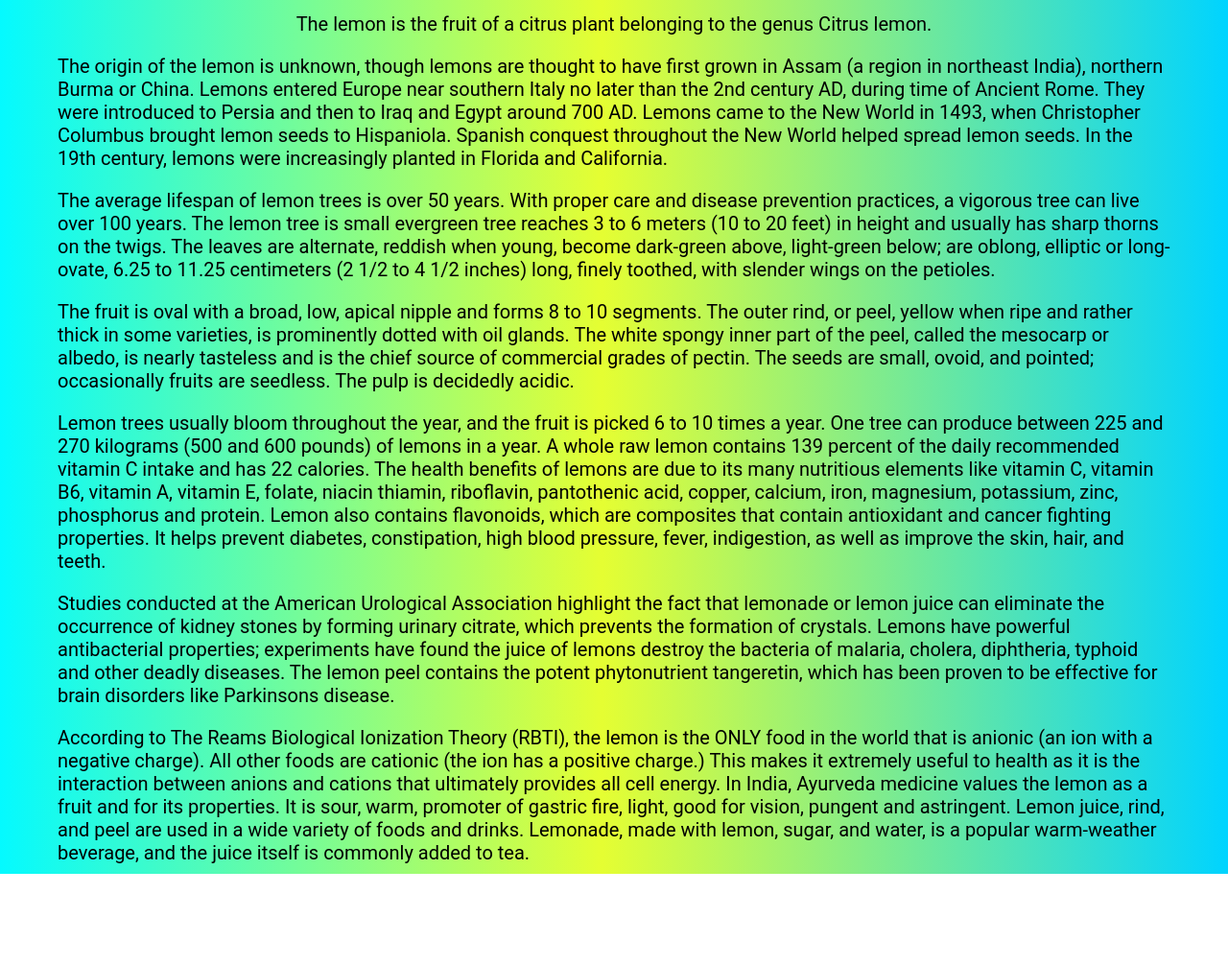
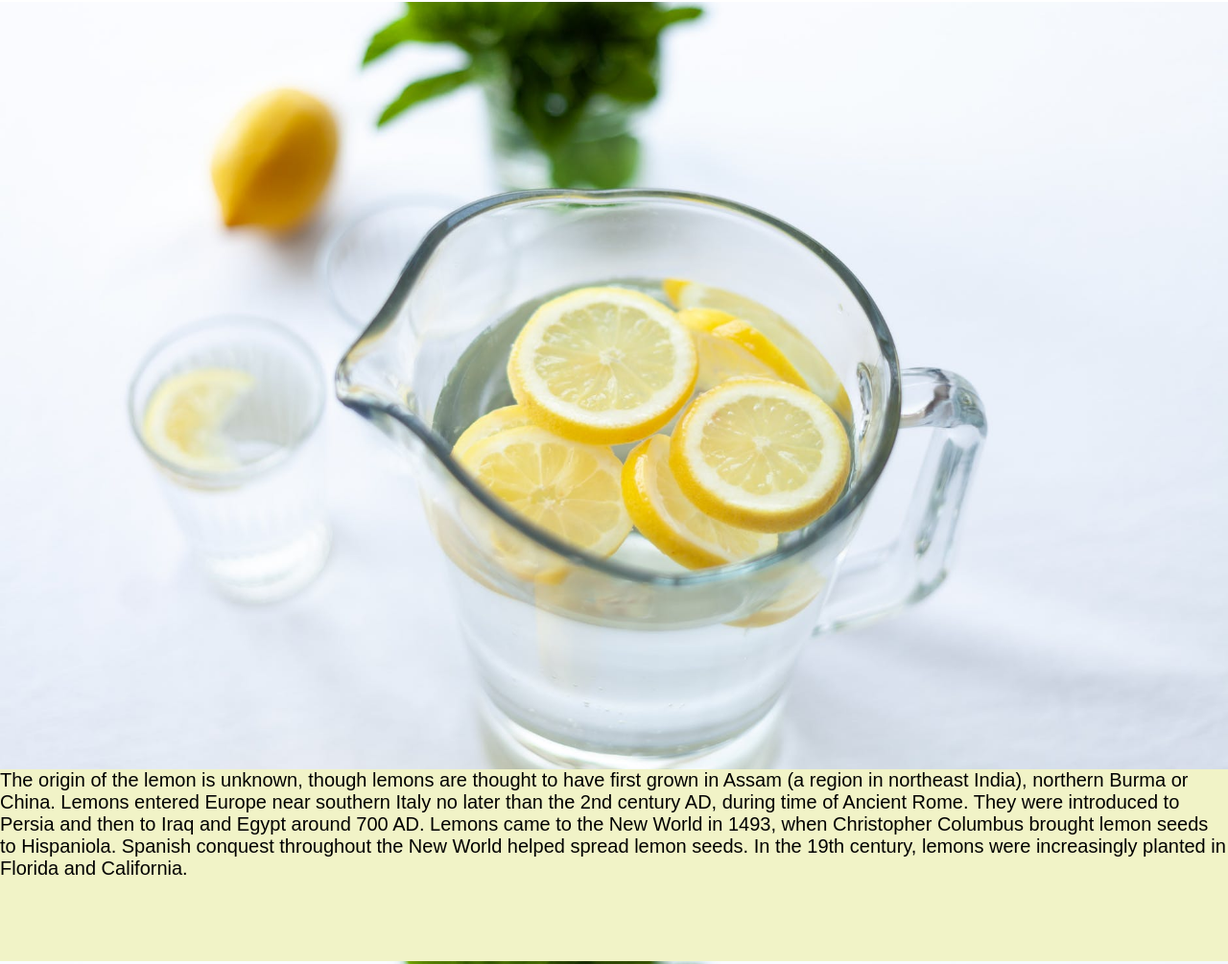
Before and after one commit to AngiBatess/LightBox, a plain HTML site: page index.html in a window 1280 px wide. Shown: the part 240-1245 px from the top of the page at 96% size. Before the commit the page ends 1151 px from the top, so only its background shows below. Drawn offline with Linux system fonts and the light colour scheme.

Commit message:
parallax

```diff
--- a/index.html
+++ b/index.html
@@ -10,11 +10,24 @@
       font-family: sans-serif;
     }
 
-    body {
-      background: rgb(4, 250, 255);
-      background: linear-gradient(90deg, rgba(4, 250, 255, 1) 0%, rgba(229, 254, 50, 1) 49%, rgba(0, 212, 255, 1) 100%);
+    body, html {
+      height: 100%;
+      /* background: rgb(4, 250, 255);
+      background: linear-gradient(90deg, rgba(4, 250, 255, 1) 0%, rgba(229, 254, 50, 1) 49%, rgba(0, 212, 255, 1) 100%); */
     }
+    .parallax {
+      /* The image used */
 
+      background-image: url("ade.jpeg");
+      /* Full height */
+      height: 100%;
+
+      /* Create the parallax scrolling effect */
+      background-attachment: fixed;
+      background-position: center;
+      background-repeat: no-repeat;
+      background-size: cover;
+    }
     h1 {
       text-align: center;
       font-family: 'Roboto';
@@ -22,11 +35,11 @@
       padding: 0.5em auto;
     }
 
-    p {
+    /* p {
       padding: 0.5em 3em 0.5em 3em;
       font-family: 'Roboto';
       font-size: 20px;
-    }
+    } */
 
     #slideshow {
       display: flex;
@@ -254,8 +267,10 @@
         <img src="lemon.jpeg">
       </a>
     </p>
-    <p>The lemon is the fruit of a citrus plant belonging to the genus Citrus lemon.</p>
-    <p>The origin of the lemon is unknown, though lemons are thought to have first grown in Assam (a region in northeast India), northern Burma or China.
+  </div>
+    <div class="parallax"></div>
+    <div style="height:200px;background-color:rgba(208, 215, 70, 0.3);font-size:20px">
+      The origin of the lemon is unknown, though lemons are thought to have first grown in Assam (a region in northeast India), northern Burma or China.
 
         Lemons entered Europe near southern Italy no later than the 2nd century AD, during time of Ancient Rome.
 
@@ -266,23 +281,34 @@
         Spanish conquest throughout the New World helped spread lemon seeds.
 
         In the 19th century, lemons were increasingly planted in Florida and California.
-    </p>
-    <p>The average lifespan of lemon trees is over 50 years. With proper care and disease prevention practices, a vigorous tree can live over 100 years.
+      </div>
+      <div class="parallax"></div>
+      <div style="height:200px;background-color:rgba(208, 215, 70, 0.3);font-size:20px">
+        The average lifespan of lemon trees is over 50 years. With proper care and disease prevention practices, a vigorous tree can live over 100 years.
 
-      The lemon tree is small evergreen tree reaches 3 to 6 meters (10 to 20 feet) in height and usually has sharp thorns on the twigs. The leaves are alternate, reddish when young, become dark-green above, light-green below; are oblong, elliptic or
-      long-ovate, 6.25 to 11.25 centimeters (2 1/2 to 4 1/2 inches) long, finely toothed, with slender wings on the petioles.</p>
-    <p>The fruit is oval with a broad, low, apical nipple and forms 8 to 10 segments. The outer rind, or peel, yellow when ripe and rather thick in some varieties, is prominently dotted with oil glands. The white spongy inner part of the peel,
+          The lemon tree is small evergreen tree reaches 3 to 6 meters (10 to 20 feet) in height and usually has sharp thorns on the twigs. The leaves are alternate, reddish when young, become dark-green above, light-green below; are oblong,
+          elliptic or
+          long-ovate, 6.25 to 11.25 centimeters (2 1/2 to 4 1/2 inches) long, finely toothed, with slender wings on the petioles.</div>
+        <div class="parallax"></div>
+        <div style="height:200px;background-color:rgba(208, 215, 70, 0.3);font-size:20px">
+          The fruit is oval with a broad, low, apical nipple and forms 8 to 10 segments. The outer rind, or peel, yellow when ripe and rather thick in some varieties, is prominently dotted with oil glands. The white spongy inner part of the peel,
             called the mesocarp or albedo, is nearly tasteless and is the chief source of commercial grades of pectin. The seeds are small, ovoid, and pointed; occasionally fruits are seedless. The pulp is decidedly acidic.
 
-    </p>
-    <p>Lemon trees usually bloom throughout the year, and the fruit is picked 6 to 10 times a year. One tree can produce between 225 and 270 kilograms (500 and 600 pounds) of lemons in a year.
+          </div>
+          <div class="parallax"></div>
+          <div style="height:200px;background-color:rgba(208, 215, 70, 0.3);font-size:20px">
+            Lemon trees usually bloom throughout the year, and the fruit is picked 6 to 10 times a year. One tree can produce between 225 and 270 kilograms (500 and 600 pounds) of lemons in a year.
 
               A whole raw lemon contains 139 percent of the daily recommended vitamin C intake and has 22 calories.
 
-      The health benefits of lemons are due to its many nutritious elements like vitamin C, vitamin B6, vitamin A, vitamin E, folate, niacin thiamin, riboflavin, pantothenic acid, copper, calcium, iron, magnesium, potassium, zinc, phosphorus and
-      protein. Lemon also contains flavonoids, which are composites that contain antioxidant and cancer fighting properties. It helps prevent diabetes, constipation, high blood pressure, fever, indigestion, as well as improve the skin, hair, and
-      teeth.</p>
-    <p>
+              The health benefits of lemons are due to its many nutritious elements like vitamin C, vitamin B6, vitamin A, vitamin E, folate, niacin thiamin, riboflavin, pantothenic acid, copper, calcium, iron, magnesium, potassium, zinc, phosphorus
+              and
+              protein. Lemon also contains flavonoids, which are composites that contain antioxidant and cancer fighting properties. It helps prevent diabetes, constipation, high blood pressure, fever, indigestion, as well as improve the skin, hair,
+              and
+              teeth.</div>
+            <div class="parallax"></div>
+            <div style="height:200px;background-color:rgba(208, 215, 70, 0.3);font-size:20px">
+
 
 
 
@@ -290,15 +316,18 @@
 
                 Lemons have powerful antibacterial properties; experiments have found the juice of lemons destroy the bacteria of malaria, cholera, diphtheria, typhoid and other deadly diseases.
 
-      The lemon peel contains the potent phytonutrient tangeretin, which has been proven to be effective for brain disorders like Parkinsons disease.</p>
-    <p>According to The Reams Biological Ionization Theory (RBTI), the lemon is the ONLY food in the world that is anionic (an ion with a negative charge). All other foods are cationic (the ion has a positive charge.) This makes it extremely useful to health as it is the interaction between anions and cations that ultimately provides all cell energy.
+                The lemon peel contains the potent phytonutrient tangeretin, which has been proven to be effective for brain disorders like Parkinsons disease.</div>
+              <div class="parallax"></div>
+              <div style="height:200px;background-color:rgba(208, 215, 70, 0.3);font-size:20px">
+                According to The Reams Biological Ionization Theory (RBTI), the lemon is the ONLY food in the world that is anionic (an ion with a negative charge). All other foods are cationic (the ion has a positive charge.) This makes it
+                  extremely useful to health as it is the interaction between anions and cations that ultimately provides all cell energy.
 
                   In India, Ayurveda medicine values the lemon as a fruit and for its properties. It is sour, warm, promoter of gastric fire, light, good for vision, pungent and astringent.
 
                   Lemon juice, rind, and peel are used in a wide variety of foods and drinks.
 
-Lemonade, made with lemon, sugar, and water, is a popular warm-weather beverage, and the juice itself is commonly added to tea.</p>
-  </div>
+                  Lemonade, made with lemon, sugar, and water, is a popular warm-weather beverage, and the juice itself is commonly added to tea.</div>
+              <div class="parallax"></div>
 </body>
 
 </html>
```
Also changed, not shown: ade.jpeg (added). Lines whose indentation alone changed are shown as unchanged.
